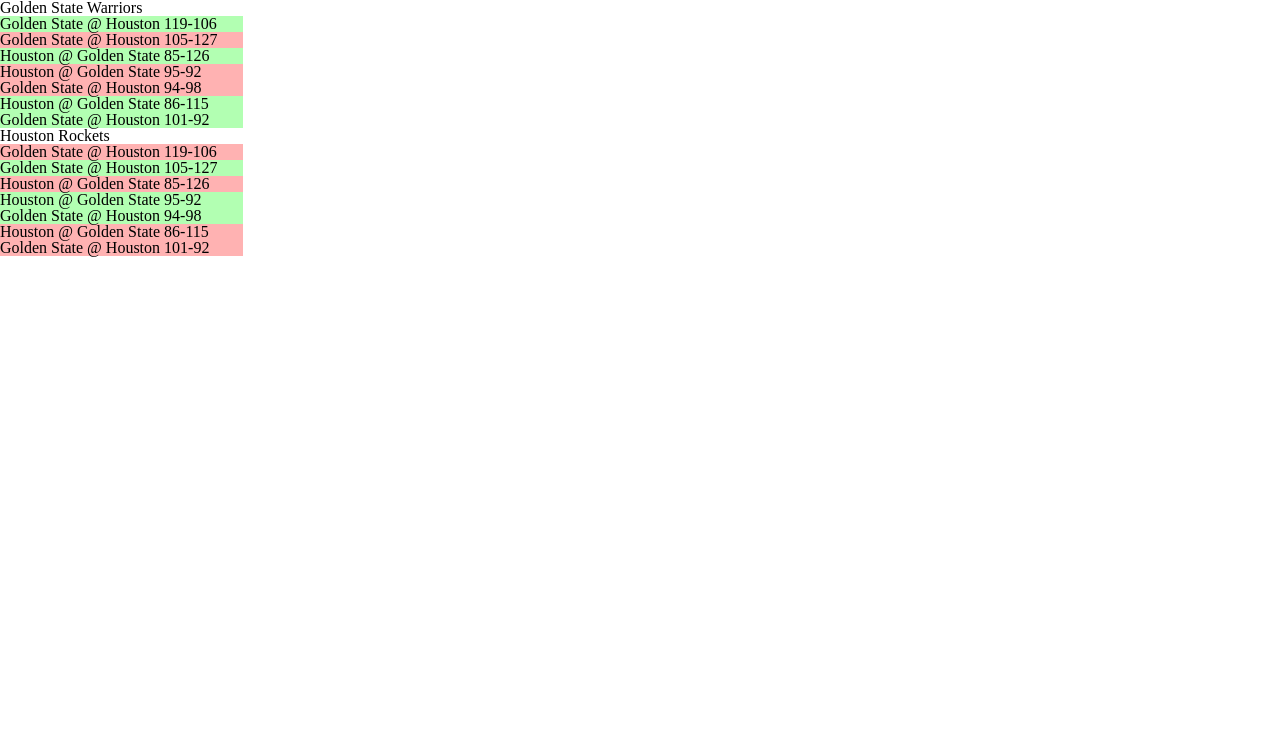
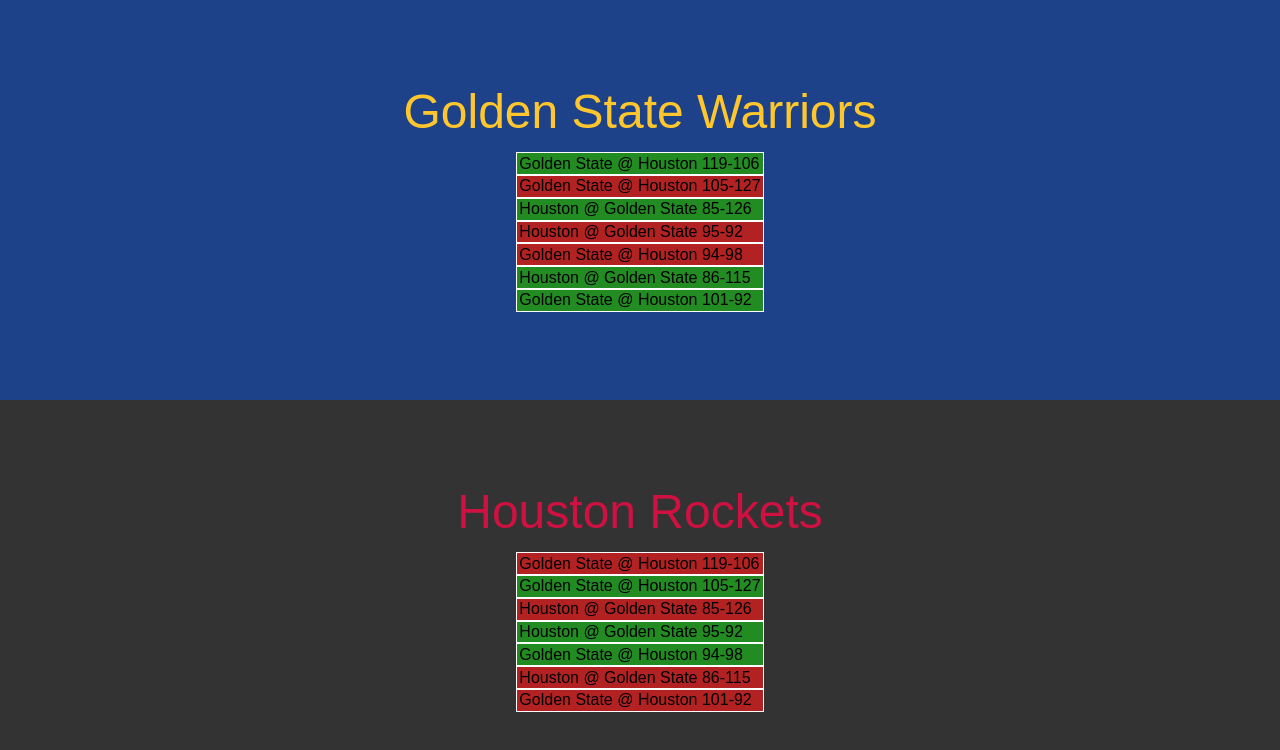
Before and after one commit to lavarinimoreira/WarriorsXRockets, a plain HTML site: page index.html in a window 1280 px wide. Drawn offline with Linux system fonts and the light colour scheme.

Commit message:
adding styles

```diff
--- a/app.css
+++ b/app.css
@@ -1,10 +1,44 @@
+.win, .loss{
+    font-family: sans-serif;
+    font-size: 2vh;
+    padding: 0.3vh;
+    border: 1px solid white;
+}
 
 .win{
-    margin-right: 81%;
-    background-color: rgba(0, 255, 0, 0.3);
+    background-color: #228B22;
 }
 
 .loss{
-    margin-right: 81%;
-    background-color: rgba(255, 0, 0, 0.3);
+    background-color: #B22222;
 }
+
+#gs, #hr{
+    display: flex;
+    flex-direction: column;
+    justify-content: center;
+    align-items: center;
+    height: 50vh;
+}
+
+#gs{
+    background-color: rgba(29, 66, 138);
+}
+
+#hr{
+    background-color: rgba(51, 51, 51);
+}
+
+.wtxt, .htxt{
+    font-size: 6vh;
+    font-family: sans-serif;
+    margin-bottom: 2vh;
+}
+
+.wtxt{
+    color: rgba(255, 199, 44);
+}
+
+.htxt{
+    color: rgba(206,17,65);
+}
```
